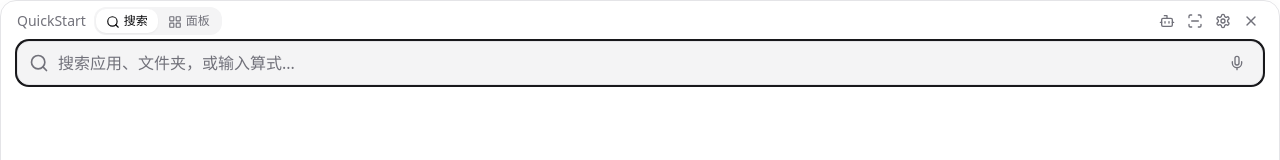
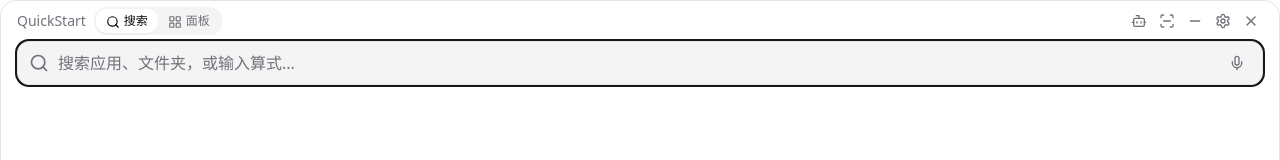
Before and after one commit to wangneal/QuickStart, a React (Vite) app: page / in a window 1280 px wide. Shown: the top 160 px of the page. Built offline with nearby package versions, Linux system fonts and the light colour scheme.

Commit message:
fix: add minimize button, scanner dedup by path

```diff
--- a/src-tauri/capabilities/default.json
+++ b/src-tauri/capabilities/default.json
@@ -7,6 +7,7 @@
     "core:window:default",
     "core:window:allow-show",
     "core:window:allow-hide",
+    "core:window:allow-minimize",
     "core:window:allow-set-focus",
     "core:window:allow-is-visible",
     "core:window:allow-close",
--- a/src/App.tsx
+++ b/src/App.tsx
@@ -5,7 +5,7 @@ import { useStore, type AppItem } from "./store";
 import AIChat from "./AIChat";
 import SettingsPanel from "./Settings";
 import {
-  Search, Mic, Settings, X, Folder, Trash2, Pin, ScanLine,
+  Search, Mic, Settings, X, Minus, Folder, Trash2, Pin, ScanLine,
   ExternalLink, Calculator, LayoutGrid, List, Plus, FolderPlus, FileType, Bot,
 } from "lucide-react";
 
@@ -142,6 +142,9 @@ export default function App() {
   const hideWindow = async () => {
     const w = await import("@tauri-apps/api/window"); await w.getCurrentWindow().hide();
   };
+  const minimizeWindow = async () => {
+    const w = await import("@tauri-apps/api/window"); await w.getCurrentWindow().minimize();
+  };
 
   // 语音
   const toggleListening = () => {
@@ -198,6 +201,9 @@ export default function App() {
           </button>
           <button onClick={doScan} disabled={scanning} className="p-1 rounded-md hover:bg-accent text-muted-foreground hover:text-foreground transition-colors disabled:opacity-50" title="扫描并分类">
             <ScanLine className={`w-4 h-4 ${scanning ? "animate-spin" : ""}`} />
+          </button>
+          <button onClick={minimizeWindow} className="p-1 rounded-md hover:bg-accent text-muted-foreground hover:text-foreground transition-colors" title="最小化">
+            <Minus className="w-4 h-4" />
           </button>
           <button onClick={() => setShowSettings(true)} className="p-1 rounded-md hover:bg-accent text-muted-foreground hover:text-foreground transition-colors" title="设置">
             <Settings className="w-4 h-4" />
```
Also changed, not shown: 1 other file (tests, documents, lock files or other folders).
